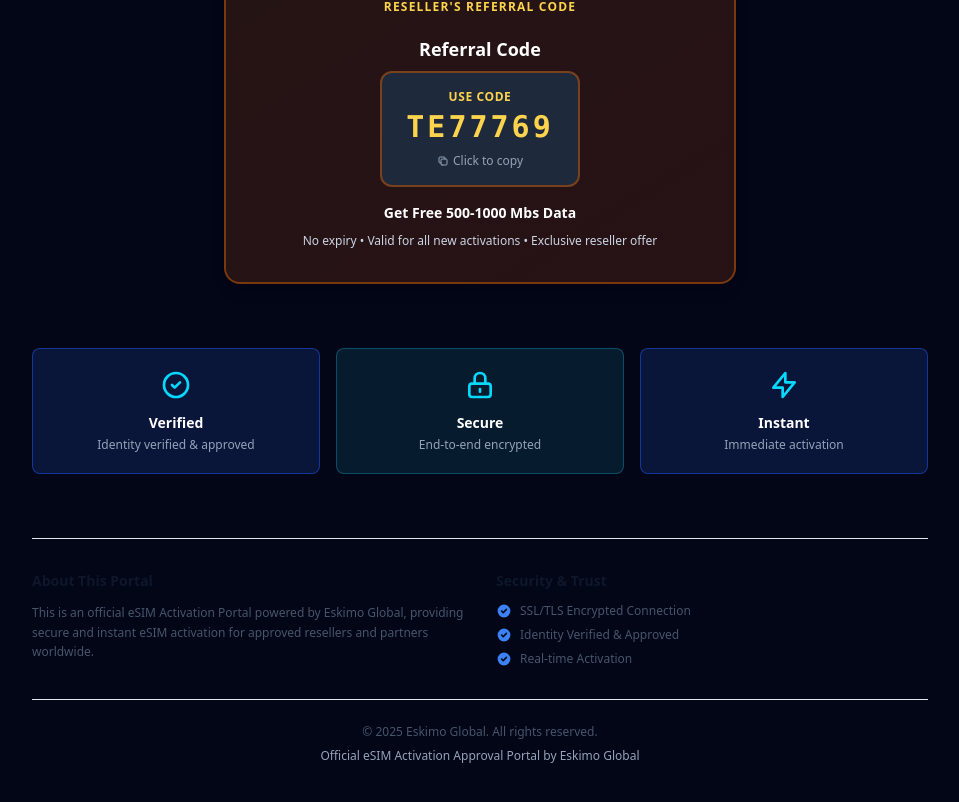
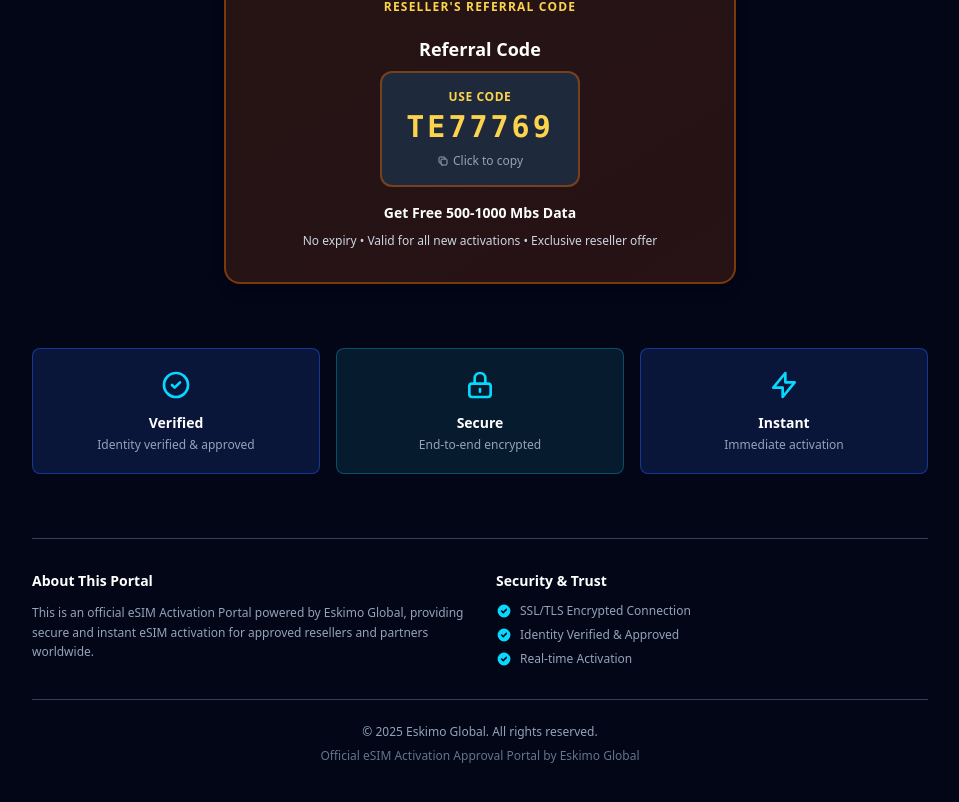
Before and after one commit to TheGatewayMaker/approval-eskimo1, a React (Vite) app: page / in a window 1280 px wide. Shown: the part 1054-1856 px from the top of the page, without its empty margins (160-1119 px from the left). Built offline with nearby package versions, Linux system fonts and the light colour scheme.

Commit message:
Update footer for dark mode
cgen-69e0793862864dcb8cbbe621aeeecfc5

```diff
--- a/client/components/esim-portal/PortalFooter.tsx
+++ b/client/components/esim-portal/PortalFooter.tsx
@@ -1,25 +1,25 @@
 export function PortalFooter() {
   return (
-    <div className="mt-16 pt-8 border-t border-slate-200">
+    <div className="mt-16 pt-8 border-t border-slate-700">
       <div className="grid grid-cols-1 sm:grid-cols-2 gap-8 mb-8">
         <div>
-          <h4 className="text-sm font-semibold text-slate-900 mb-3">
+          <h4 className="text-sm font-semibold text-white mb-3">
             About This Portal
           </h4>
-          <p className="text-xs text-slate-600 leading-relaxed">
+          <p className="text-xs text-slate-400 leading-relaxed">
             This is an official eSIM Activation Portal powered by Eskimo Global,
             providing secure and instant eSIM activation for approved resellers
             and partners worldwide.
           </p>
         </div>
         <div>
-          <h4 className="text-sm font-semibold text-slate-900 mb-3">
+          <h4 className="text-sm font-semibold text-white mb-3">
             Security & Trust
           </h4>
           <ul className="space-y-2">
-            <li className="text-xs text-slate-600 flex items-center gap-2">
+            <li className="text-xs text-slate-400 flex items-center gap-2">
               <svg
-                className="w-4 h-4 text-blue-500"
+                className="w-4 h-4 text-cyan-400"
                 fill="currentColor"
                 viewBox="0 0 20 20"
               >
@@ -31,9 +31,9 @@ export function PortalFooter() {
               </svg>
               SSL/TLS Encrypted Connection
             </li>
-            <li className="text-xs text-slate-600 flex items-center gap-2">
+            <li className="text-xs text-slate-400 flex items-center gap-2">
               <svg
-                className="w-4 h-4 text-blue-500"
+                className="w-4 h-4 text-cyan-400"
                 fill="currentColor"
                 viewBox="0 0 20 20"
               >
@@ -45,9 +45,9 @@ export function PortalFooter() {
               </svg>
               Identity Verified & Approved
             </li>
-            <li className="text-xs text-slate-600 flex items-center gap-2">
+            <li className="text-xs text-slate-400 flex items-center gap-2">
               <svg
-                className="w-4 h-4 text-blue-500"
+                className="w-4 h-4 text-cyan-400"
                 fill="currentColor"
                 viewBox="0 0 20 20"
               >
@@ -63,11 +63,11 @@ export function PortalFooter() {
         </div>
       </div>
 
-      <div className="border-t border-slate-200 pt-6 text-center">
-        <p className="text-xs text-slate-600 mb-2">
+      <div className="border-t border-slate-700 pt-6 text-center">
+        <p className="text-xs text-slate-400 mb-2">
           © {new Date().getFullYear()} Eskimo Global. All rights reserved.
         </p>
-        <p className="text-xs text-slate-400">
+        <p className="text-xs text-slate-500">
           Official eSIM Activation Approval Portal by Eskimo Global
         </p>
       </div>
```
